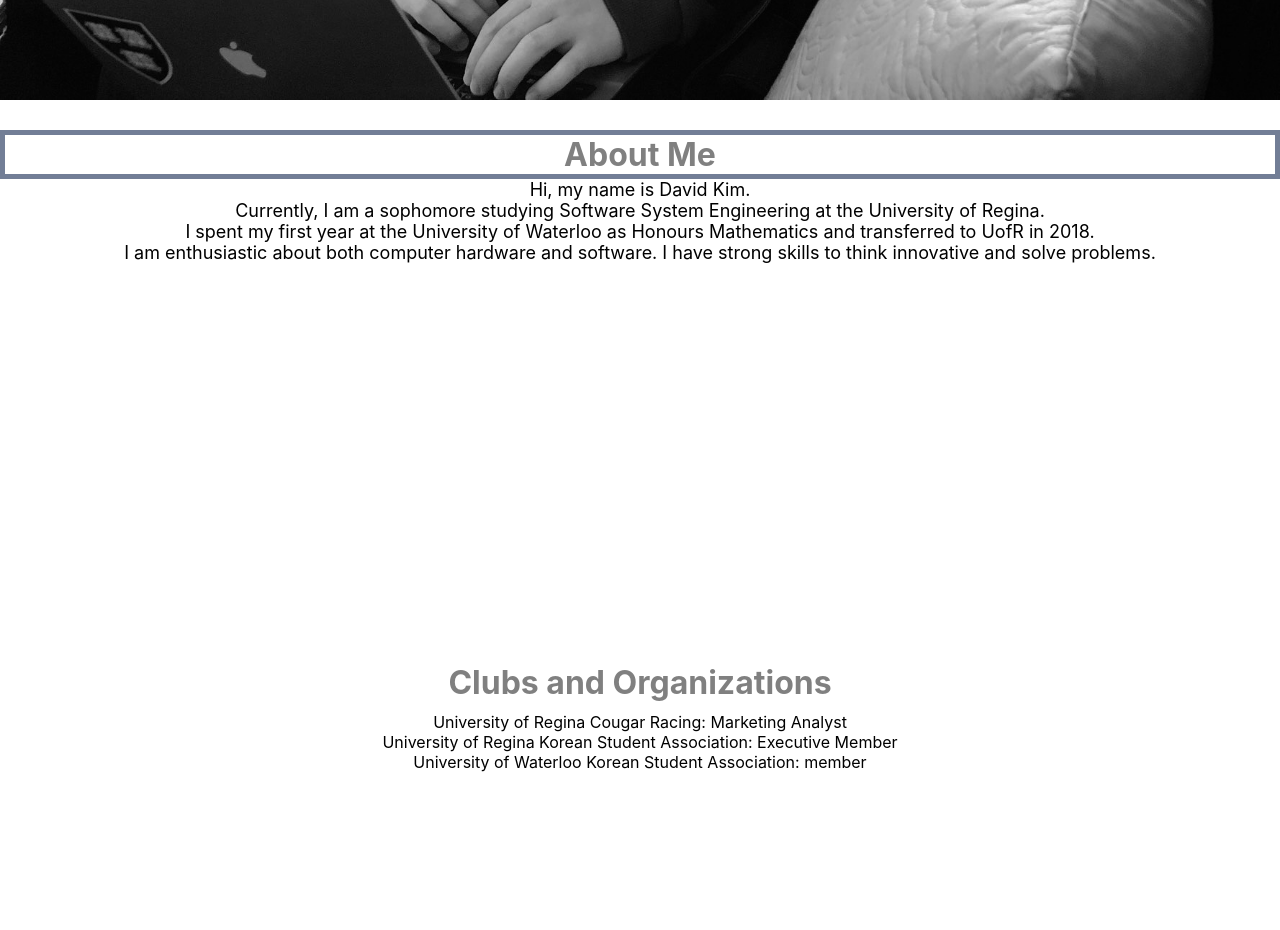
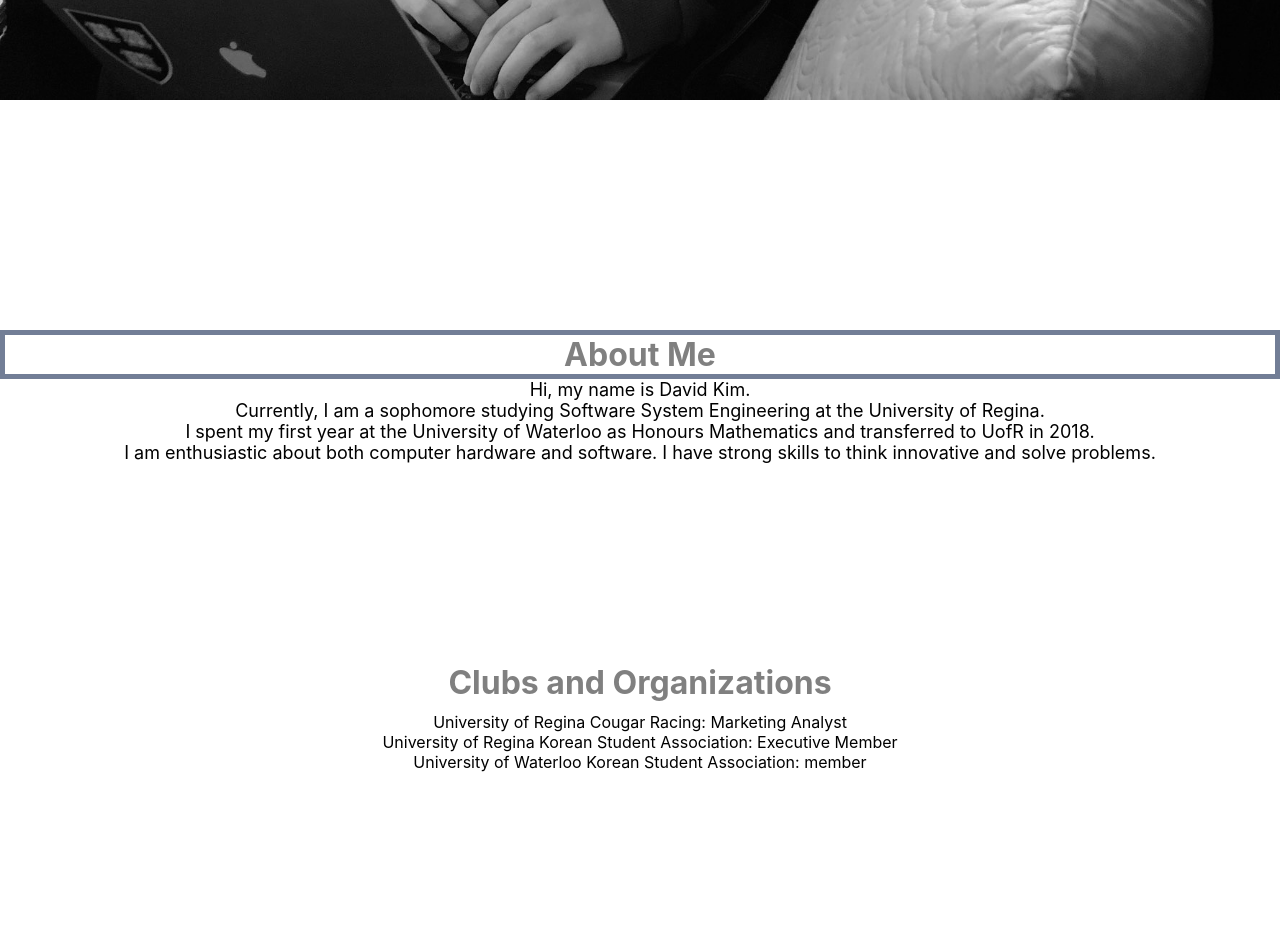
Before and after one commit to dav1dk1m/dav1dk1m.github.io, a plain HTML site: page index.html in a window 1280 px wide. Shown: the part 780-1710 px from the top of the page. Drawn offline with Linux system fonts and the light colour scheme.

Commit message:
Update style.css

```diff
--- a/style.css
+++ b/style.css
@@ -247,7 +247,7 @@ nav {
 .About h1 {
   font-size: 32px;
   position: relative;
-  top: 600px;
+  top: 800px;
   color: grey;
   text-align: center;
   border: 5px solid #727e96;
@@ -257,7 +257,7 @@ nav {
   color: black;
   font-size: 18px;
   position: relative;
-  top: 600px;
+  top: 800px;
   text-align: center;
 }
 
```
